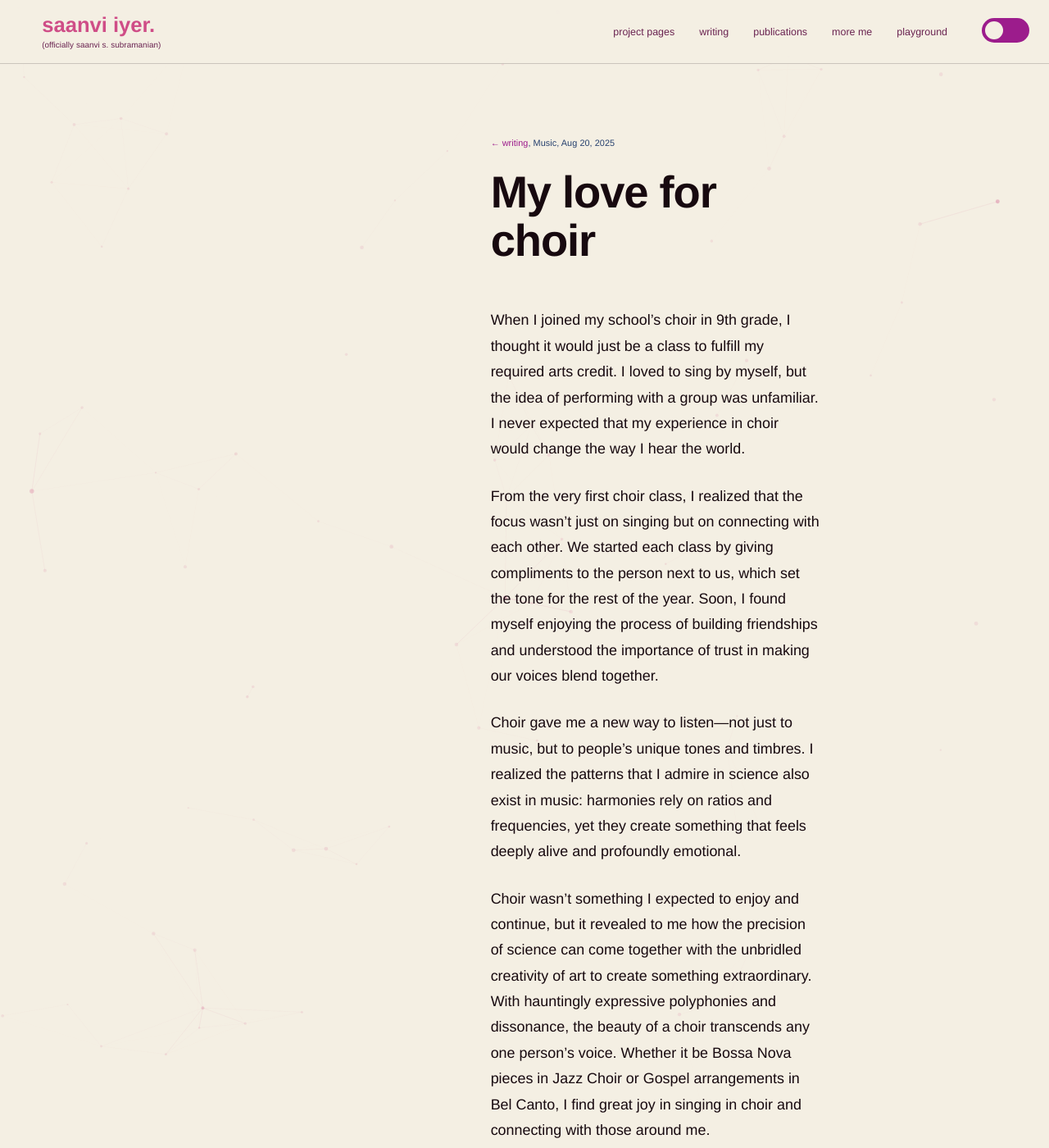
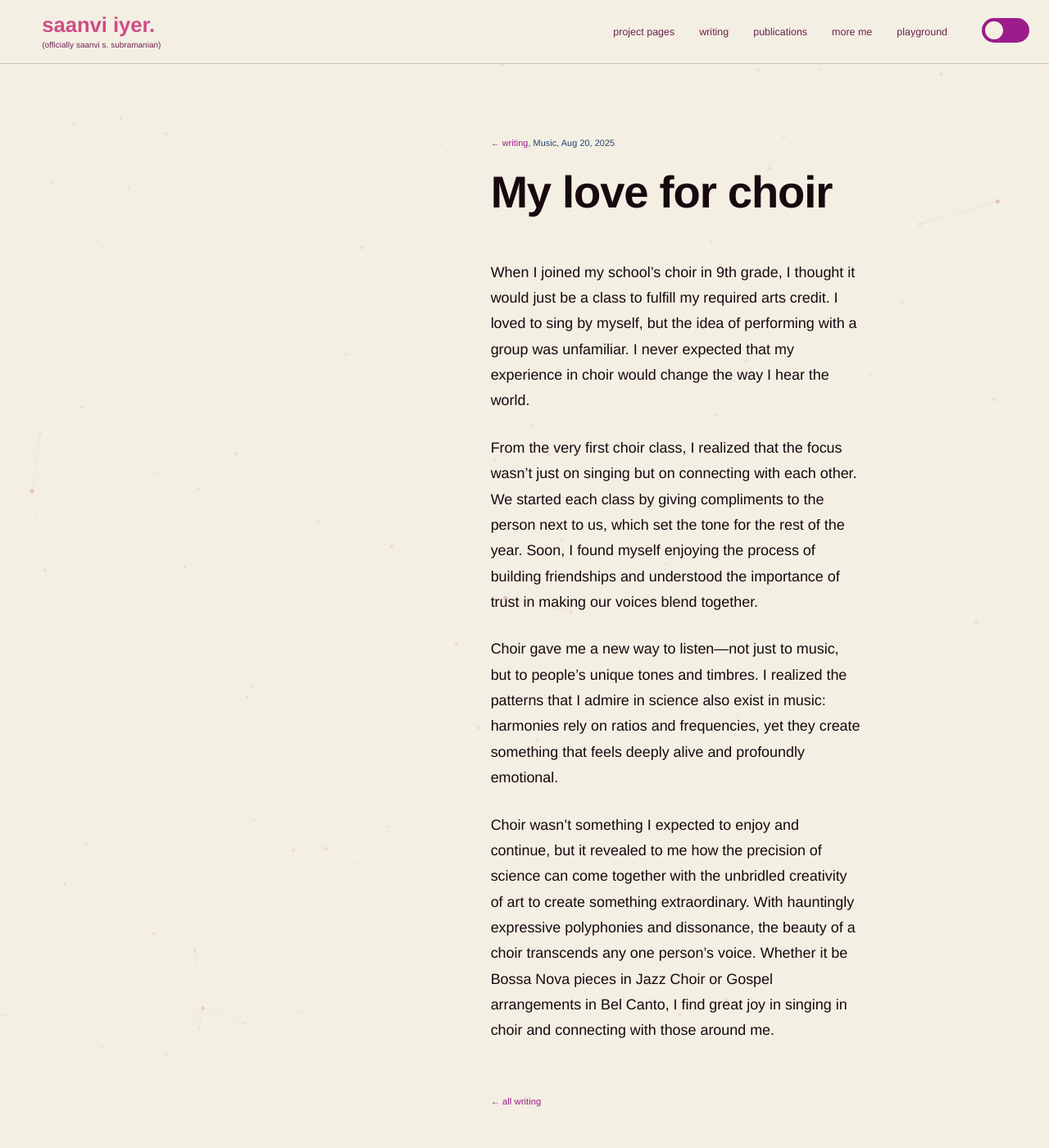
Before and after one commit to saanviiyer/saanviiyer.github.io, a Jekyll site: the page built from _posts/2025-08-20-how-choir-changed-the-way-i-hear.md, in a window 1280 px wide and 1400 px high. Shown: the whole window at 82% size. Built offline with Jekyll 4.4.1, drawn with Linux system fonts in a browser that asks for light colours; some web fonts are replaced.

Commit message:
Widen the essay reading column to 820px

```diff
--- a/_layouts/default.html
+++ b/_layouts/default.html
@@ -19,7 +19,7 @@
   <link rel="preconnect" href="https://fonts.gstatic.com" crossorigin>
   <link href="https://fonts.googleapis.com/css2?family=DM+Mono:wght@300;400;500&family=Inter:wght@400;500;600&family=Newsreader:opsz,wght@6..72,400;6..72,500;6..72,600&display=swap" rel="stylesheet">
 
-  <link rel="stylesheet" href="{{ '/assets/css/style.css' | relative_url }}?v=20261016b" />
+  <link rel="stylesheet" href="{{ '/assets/css/style.css' | relative_url }}?v=20261017" />
 
   <script>
     // Set theme before paint to avoid a flash.
--- a/assets/css/style.css
+++ b/assets/css/style.css
@@ -568,7 +568,7 @@ nav {
    mirrors the left, so there is no dead zone on one side. */
 .wm-shell {
   display: grid;
-  grid-template-columns: minmax(180px, 1fr) minmax(0, 720px) minmax(180px, 1fr);
+  grid-template-columns: minmax(160px, 1fr) minmax(0, 820px) minmax(160px, 1fr);
   column-gap: clamp(28px, 3.5vw, 64px);
   width: 100%;
   max-width: 1500px;
@@ -587,9 +587,9 @@ nav {
 .research-post { grid-column: 2; }
 /* No sidebar: a single reading column, centered. */
 .wm-shell.wm-notoc {
-  grid-template-columns: minmax(0, 720px);
+  grid-template-columns: minmax(0, 820px);
   justify-content: center;
-  max-width: 720px;
+  max-width: 820px;
   margin: 0 auto;
 }
 .wm-shell.wm-notoc .wm-toc { display: none; }
@@ -643,7 +643,7 @@ nav {
 .post-back a { color: var(--accent); font-family: var(--sans); font-size: 0.7rem; text-decoration: none; text-transform: uppercase; letter-spacing: 0.06em; }
 .post-back a:hover { text-decoration: underline; text-underline-offset: 3px; }
 @media (max-width: 980px) {
-  .wm-shell, .wm-shell.wm-notoc { grid-template-columns: minmax(0, 720px); justify-content: center; column-gap: 0; }
+  .wm-shell, .wm-shell.wm-notoc { grid-template-columns: minmax(0, 820px); justify-content: center; column-gap: 0; }
   .wm-toc { display: none; }
 }
 
```
